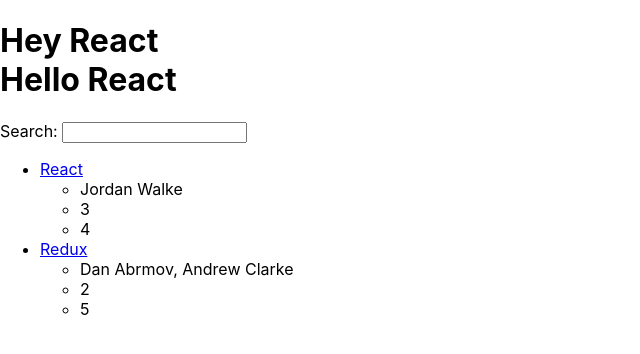
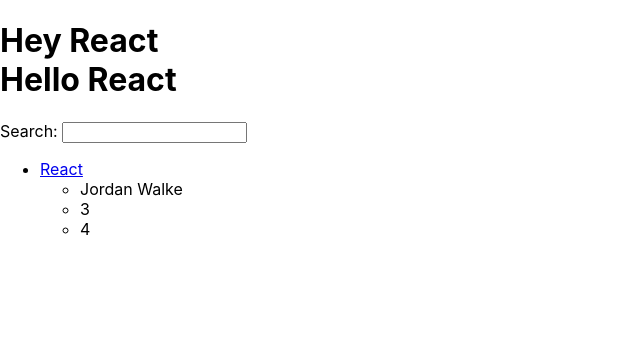
Before and after one commit to enricosuarve/hacker-stories, a React (Create React App) app: page / in a window 1280 px wide. Shown: the top 354 px of the page, without its empty margins (0-640 px from the left). Built offline with nearby package versions, Linux system fonts and the light colour scheme.

Commit message:
Got to P.79 - side effects (poss use to prevent SNow type input data loss)

```diff
--- a/src/App.js
+++ b/src/App.js
@@ -14,7 +14,14 @@
 const App = () => {
     console.log('App renders');
 
-    const [searchTerm, setSearchTerm] = React.useState('');
+    const [searchTerm, setSearchTerm] = React.useState(
+        localStorage.getItem('search') || 'react'
+    );
+
+    React.useEffect(() => {
+        localStorage.setItem('search', searchTerm);
+    }, [searchTerm]);
+
     const stories = [
         {
             title: 'React',
@@ -38,11 +45,11 @@
     const handleSearch = (event) => {
         console.log('handleSearch: ' + event.target.value);
         setSearchTerm(event.target.value);
-    }
+    };
 
     const searchedStories = stories.filter(function (story) {
         return story.title.toLowerCase().includes(searchTerm.toLowerCase());
-    })
+    });
 
     return (
         <div>
@@ -59,23 +66,25 @@
 
 const List = ({list}) => (
     <ul>
-        {list.map(({objectID, ...item}) => (
+        {list.map((item) => (
             <Item
                 key={item.objectID}
-                {...item}
+                item={item}
             />
         ))}
     </ul>
 )
 
 
-const Item = ({title, url, author, num_comments, points}) => (
+const Item = ({item}) => (
     <li>
-        <a href={url}>{title}</a>
+        <span>
+            <a href={item.url}>{item.title}</a>
+        </span>
         <ul>
-            <li>{author}</li>
-            <li>{num_comments}</li>
-            <li>{points}</li>
+            <li>{item.author}</li>
+            <li>{item.num_comments}</li>
+            <li>{item.points}</li>
         </ul>
     </li>
 )
```
